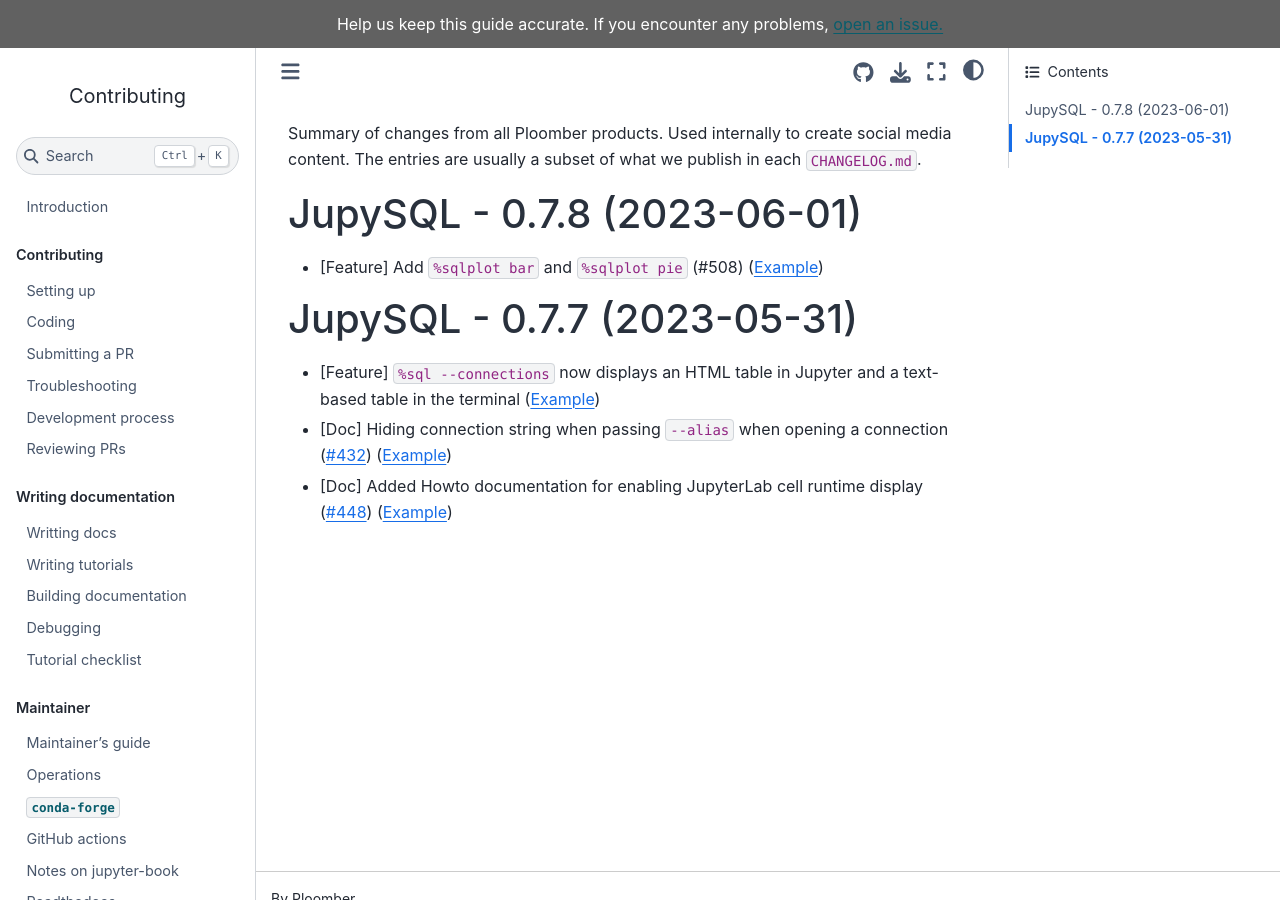
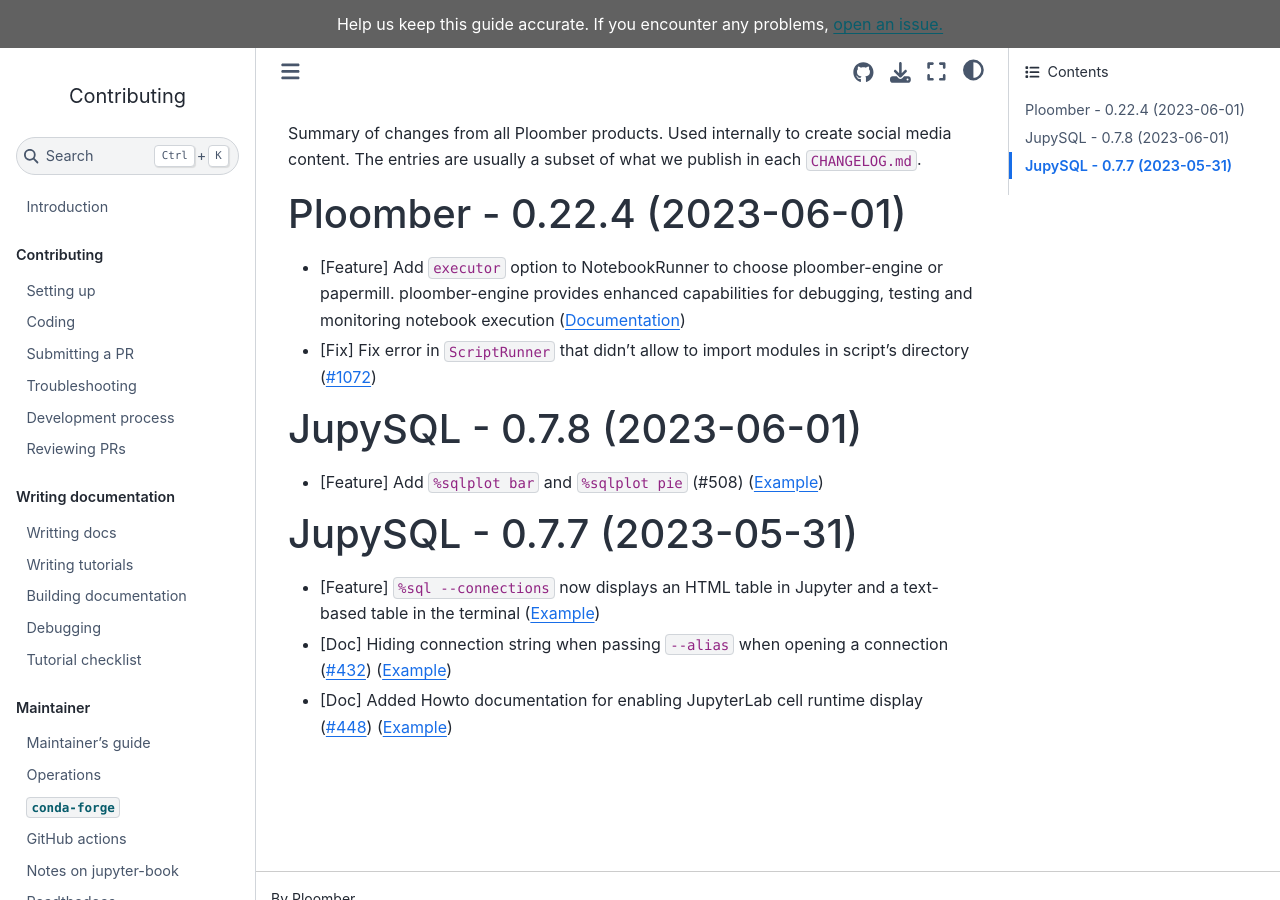
Before and after one commit to ploomber/contributing, a Jupyter Book: the page built from NEWS.md, in a window 1280 px wide and 900 px high. Built offline with Jupyter Book 1.0.4 settings and Sphinx 7.4.7 and the Sphinx Book theme 1.1.4, drawn with Linux system fonts in a browser that asks for light colours.

Commit message:
Update NEWS.md

```diff
--- a/NEWS.md
+++ b/NEWS.md
@@ -1,4 +1,9 @@
 Summary of changes from all Ploomber products. Used internally to create social media content. The entries are usually a subset of what we publish in each `CHANGELOG.md`.
+
+## Ploomber - 0.22.4 (2023-06-01)
+
+* [Feature] Add `executor` option to NotebookRunner to choose ploomber-engine or papermill. ploomber-engine provides enhanced capabilities for debugging, testing and monitoring notebook execution ([Documentation](https://docs.ploomber.io/en/latest/cookbook/nb_executors.html))
+* [Fix] Fix error in `ScriptRunner` that didn't allow to import modules in script's directory ([#1072](https://github.com/ploomber/ploomber/issues/1072))
 
 ## JupySQL - 0.7.8 (2023-06-01)
 
```
